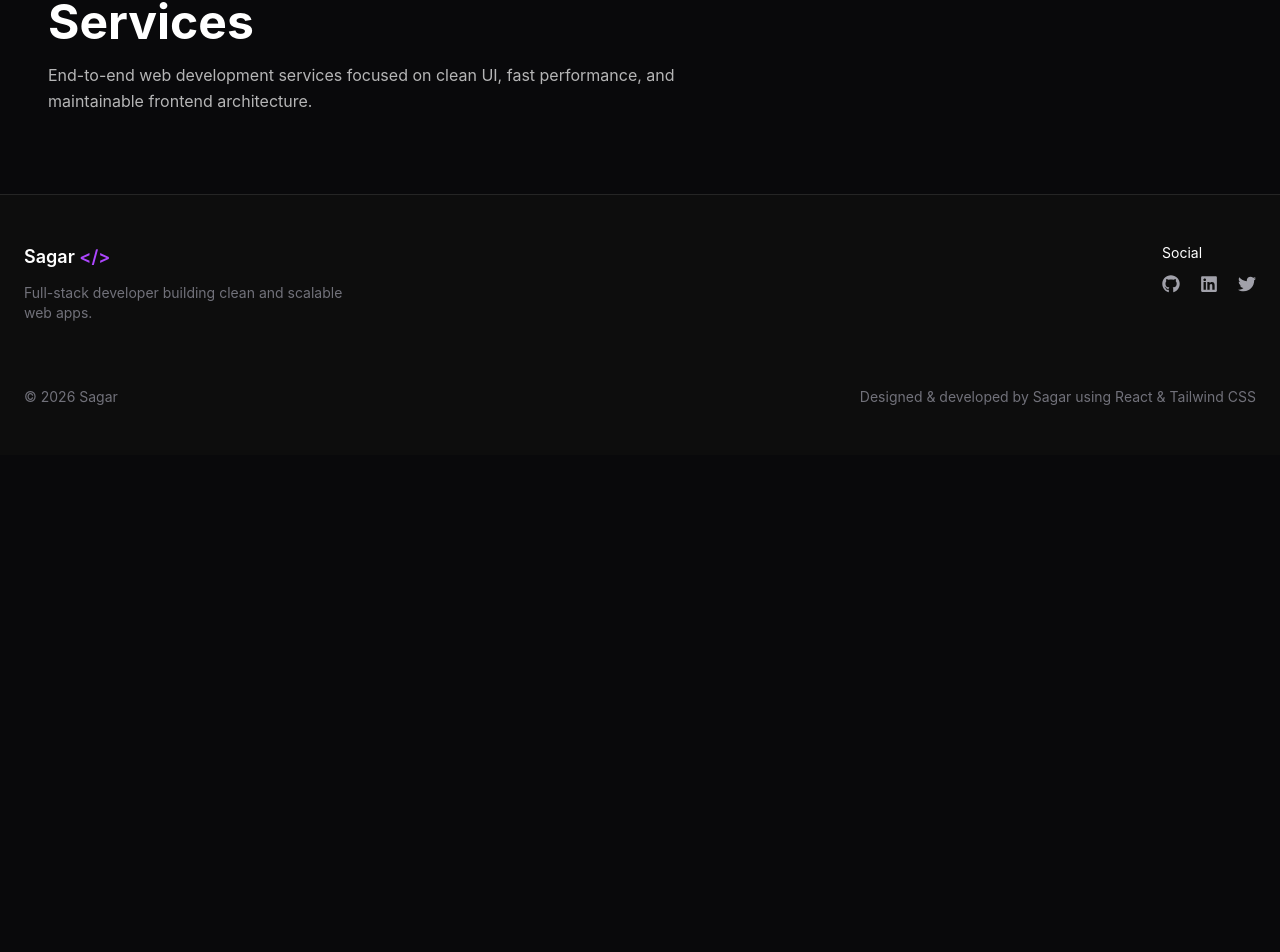
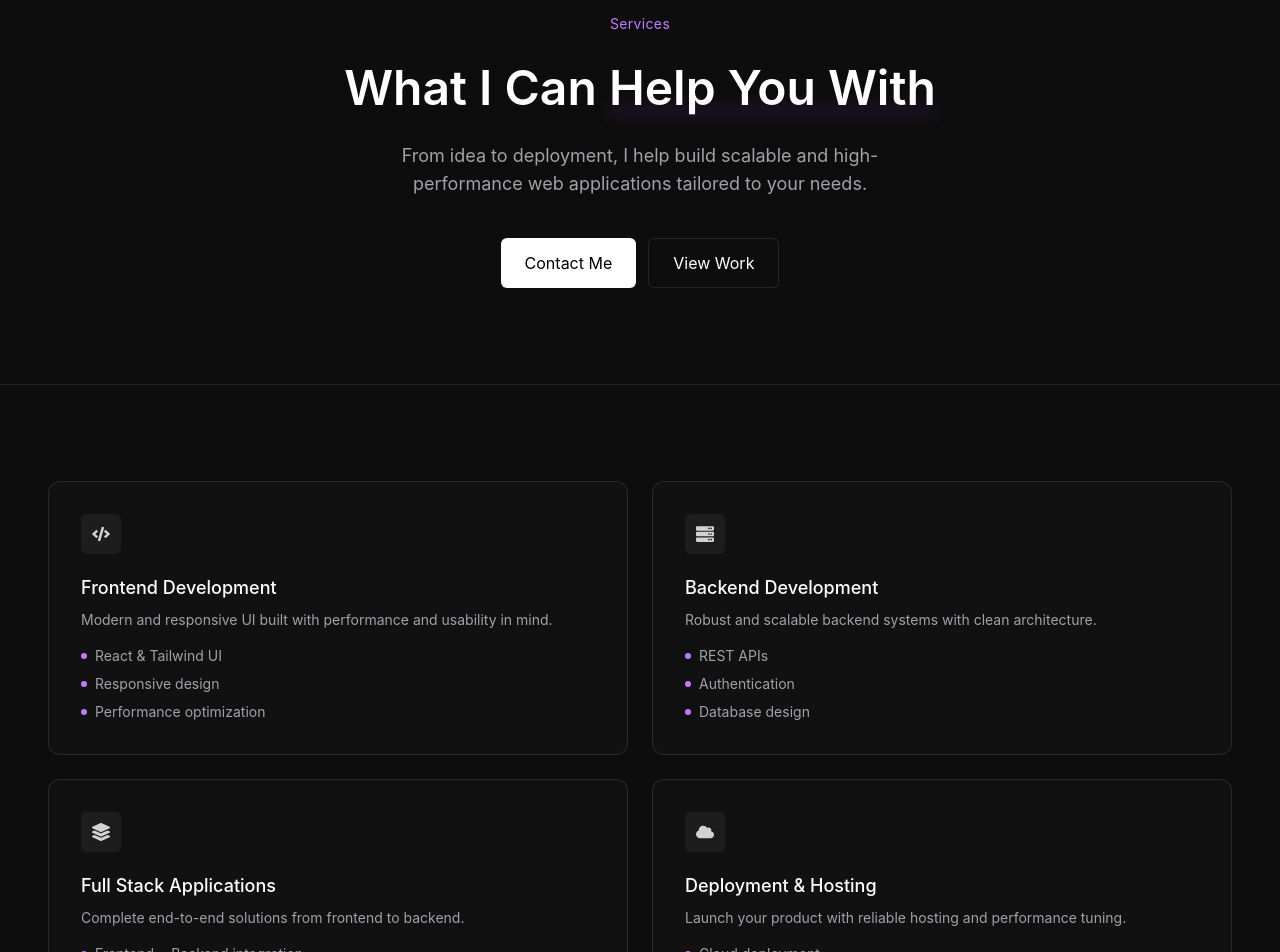
Before and after one commit to CodeManBist/Sagar-Portfolio, a React app in the folder frontend/: page /services in a window 1280 px wide. Shown: the part 146-1098 px from the top of the page. Before the commit the page ends 800 px from the top, so only its background shows below. Built offline with nearby package versions, Linux system fonts and the light colour scheme; the HTML template or start-up script is replaced by a standard one.

Commit message:
service section added in services page

```diff
--- /dev/null
+++ b/frontend/src/components/services/Hero.jsx
@@ -0,0 +1,57 @@
+import React from "react";
+
+const Hero = () => {
+  return (
+    <section className="py-20 md:py-24 bg-[#0d0d0d] border-b border-white/10">
+
+      <div className="max-w-7xl mx-auto px-6 md:px-10 lg:px-12">
+
+        <div className="max-w-3xl mx-auto text-center space-y-6">
+
+          {/* Label */}
+          <p className="text-purple-400 text-sm tracking-wide">
+            Services
+          </p>
+
+          {/* Title */}
+          <h1 className="text-4xl md:text-5xl font-semibold text-white leading-tight">
+            What I Can{" "}
+            <span className="relative inline-block">
+              Help You With
+              {/* 🔥 subtle underline */}
+              <span className="absolute left-0 bottom-1 w-full h-[6px] bg-purple-500/20 blur-sm"></span>
+            </span>
+          </h1>
+
+          {/* Description */}
+          <p className="text-[#a1a1aa] text-base md:text-lg max-w-xl mx-auto">
+            From idea to deployment, I help build scalable and high-performance web applications tailored to your needs.
+          </p>
+
+          {/* CTA */}
+          <div className="pt-4 flex flex-col sm:flex-row justify-center gap-3">
+
+            <button className="w-full sm:w-auto px-6 py-3 rounded-md bg-white text-black
+            transition-all duration-200
+            hover:bg-neutral-200 hover:-translate-y-1
+            hover:shadow-[0_0_20px_rgba(255,255,255,0.15)]">
+              Contact Me
+            </button>
+
+            <button className="w-full sm:w-auto px-6 py-3 rounded-md border border-white/10 text-white
+            transition-all duration-200
+            hover:bg-white/5 hover:-translate-y-1">
+              View Work
+            </button>
+
+          </div>
+
+        </div>
+
+      </div>
+
+    </section>
+  );
+};
+
+export default Hero;
--- /dev/null
+++ b/frontend/src/components/services/ServicesGrid.jsx
@@ -0,0 +1,100 @@
+import React from "react";
+import { FaCode, FaServer, FaLayerGroup, FaCloud } from "react-icons/fa";
+
+const services = [
+  {
+    icon: <FaCode />,
+    title: "Frontend Development",
+    desc: "Modern and responsive UI built with performance and usability in mind.",
+    points: [
+      "React & Tailwind UI",
+      "Responsive design",
+      "Performance optimization",
+    ],
+  },
+  {
+    icon: <FaServer />,
+    title: "Backend Development",
+    desc: "Robust and scalable backend systems with clean architecture.",
+    points: [
+      "REST APIs",
+      "Authentication",
+      "Database design",
+    ],
+  },
+  {
+    icon: <FaLayerGroup />,
+    title: "Full Stack Applications",
+    desc: "Complete end-to-end solutions from frontend to backend.",
+    points: [
+      "Frontend + Backend integration",
+      "State management",
+      "Deployment ready apps",
+    ],
+  },
+  {
+    icon: <FaCloud />,
+    title: "Deployment & Hosting",
+    desc: "Launch your product with reliable hosting and performance tuning.",
+    points: [
+      "Cloud deployment",
+      "Domain & SSL setup",
+      "Performance optimization",
+    ],
+  },
+];
+
+const ServicesGrid = () => {
+  return (
+    <section className="py-20 md:py-24 bg-[#0d0d0d]">
+      <div className="max-w-7xl mx-auto px-6 md:px-10 lg:px-12">
+
+        <div className="grid grid-cols-1 md:grid-cols-2 gap-6">
+
+          {services.map((service, i) => (
+            <div
+              key={i}
+              className="group p-6 md:p-8 rounded-xl border border-white/10 bg-white/[0.02]
+              hover:bg-white/[0.04] hover:border-white/20
+              transition-all duration-300"
+            >
+
+              {/* Icon */}
+              <div className="mb-5 w-10 h-10 flex items-center justify-center rounded-md bg-white/5
+              text-white/80 group-hover:text-purple-400 transition">
+                <span className="text-lg">
+                  {service.icon}
+                </span>
+              </div>
+
+              {/* Title */}
+              <h3 className="text-white text-lg font-medium mb-2">
+                {service.title}
+              </h3>
+
+              {/* Description */}
+              <p className="text-[#a1a1aa] text-sm mb-4">
+                {service.desc}
+              </p>
+
+              {/* 🔥 Bullet Points (key difference) */}
+              <ul className="space-y-2 text-sm text-[#a1a1aa]">
+                {service.points.map((point, idx) => (
+                  <li key={idx} className="flex items-center gap-2">
+                    <span className="w-1.5 h-1.5 rounded-full bg-purple-400"></span>
+                    {point}
+                  </li>
+                ))}
+              </ul>
+
+            </div>
+          ))}
+
+        </div>
+
+      </div>
+    </section>
+  );
+};
+
+export default ServicesGrid;
--- a/frontend/src/pages/Services.jsx
+++ b/frontend/src/pages/Services.jsx
@@ -1,18 +1,15 @@
 import React from 'react'
 import Navbar from '../components/common/Navbar'
 import Footer from '../components/common/Footer'
+import Hero from '../components/services/Hero'
+import ServicesGrid from '../components/services/ServicesGrid'
 
 const Services = () => {
 	return (
 		<>
 			<Navbar />
-			<section className="max-w-7xl mx-auto px-6 md:px-10 lg:px-12 py-20 text-white">
-				<h1 className="text-4xl md:text-5xl font-bold">Services</h1>
-				<p className="mt-4 text-white/70 max-w-2xl leading-relaxed">
-					End-to-end web development services focused on clean UI, fast performance,
-					and maintainable frontend architecture.
-				</p>
-			</section>
+			<Hero />
+			<ServicesGrid />
 			<Footer />
 		</>
 	)
```
Also changed, not shown: frontend/src/components/services/Process.jsx (added).
